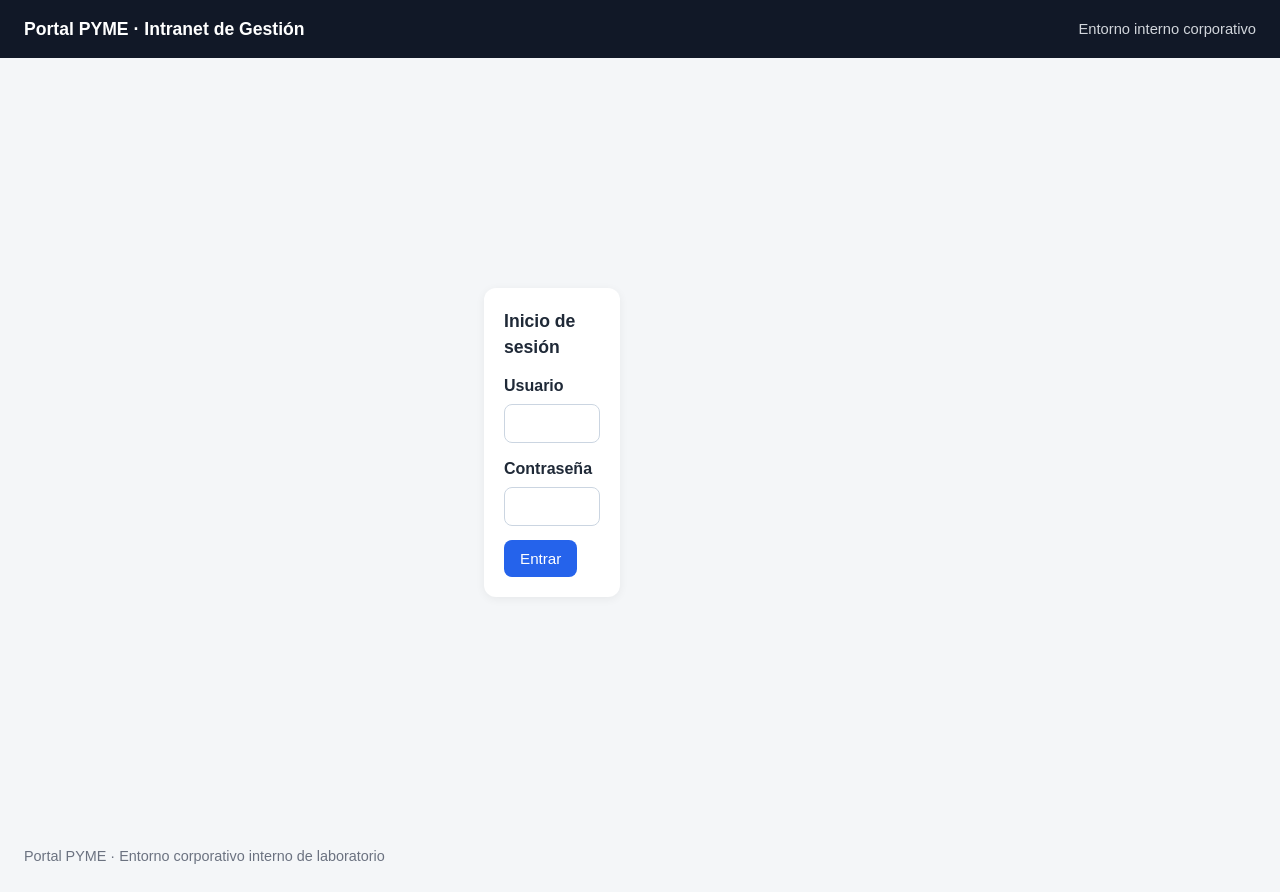
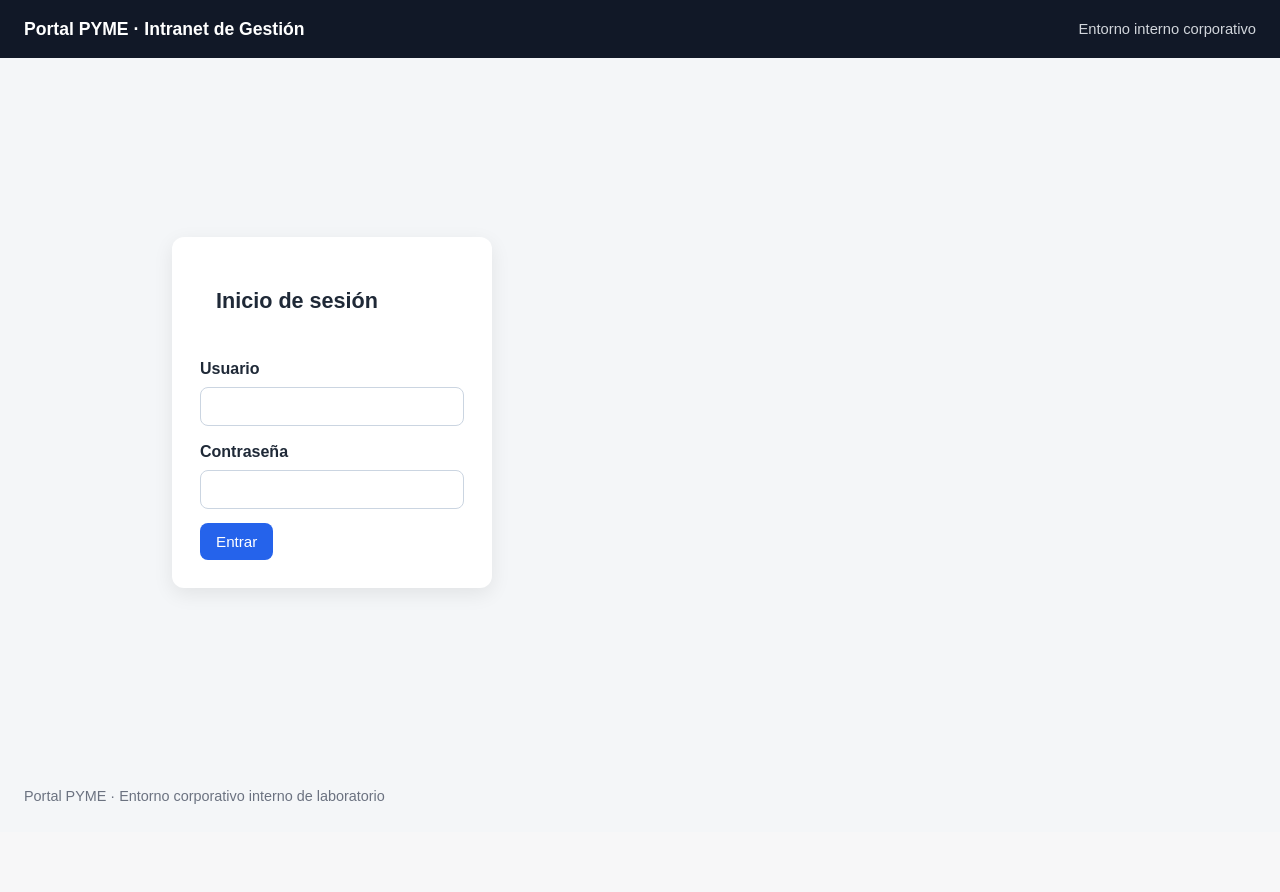
Before and after one commit to AmasterJT/TFM-Ciber-CEU-Jose-Torre, a PHP site: page /login.php in a window 1280 px wide. After the commit the page ends 804 px from the top, so only its background shows below. Run offline with PHP 8.4, Linux system fonts and the light colour scheme.

Commit message:
arreglamos el css del login

```diff
--- a/lab/portal_pyme/login.php
+++ b/lab/portal_pyme/login.php
@@ -8,9 +8,9 @@ include 'config/db.php';
 include 'includes/header.php';
 ?>
 
-<main class="content" style="max-width: 400px; margin: 40px auto;">
+<main class="content login-content">
     <div class="login-page">
-        <div class="card" >
+        <div class="login-card" >
             <h3>Inicio de sesión</h3>
 
             <?php
```
